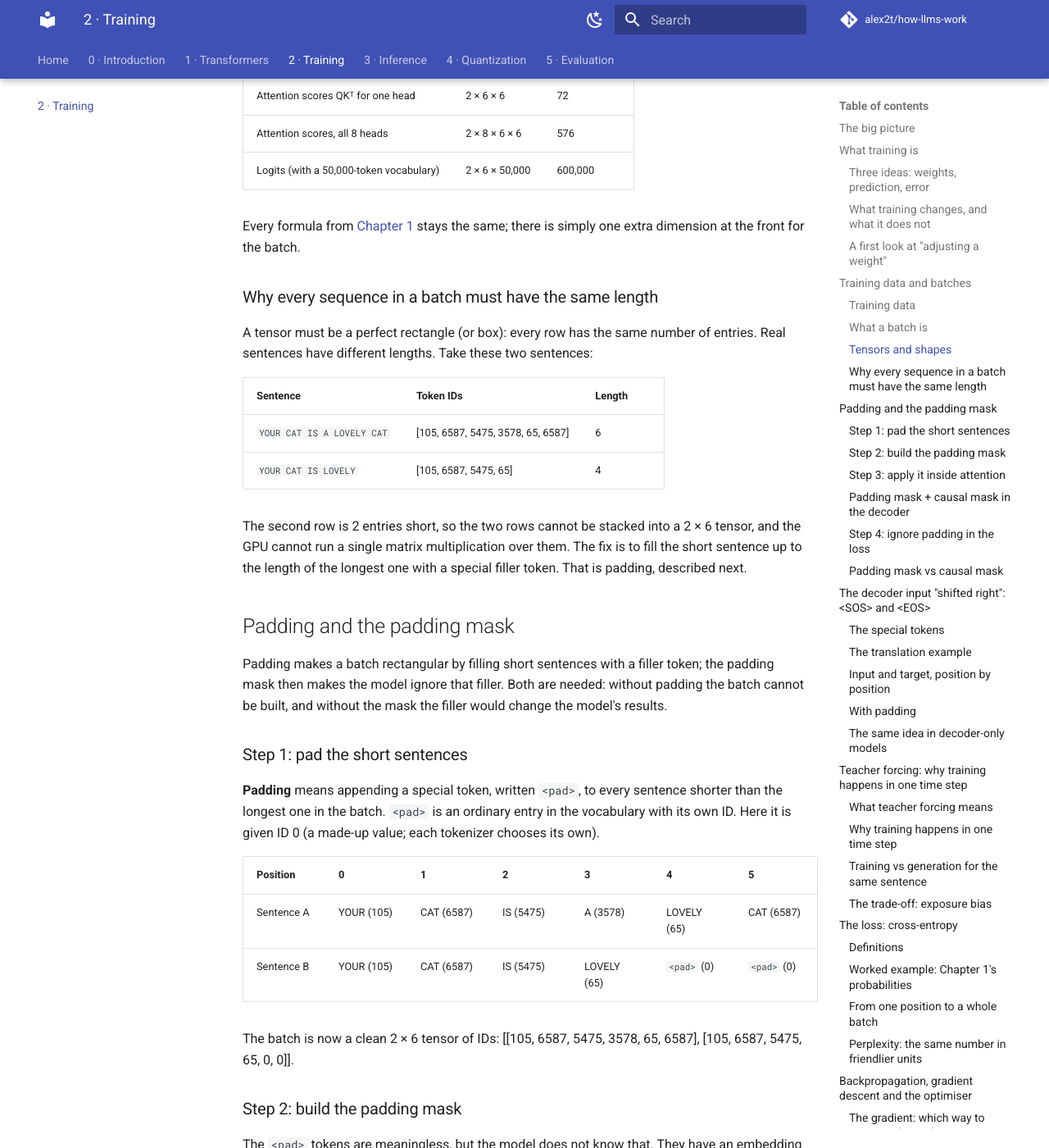
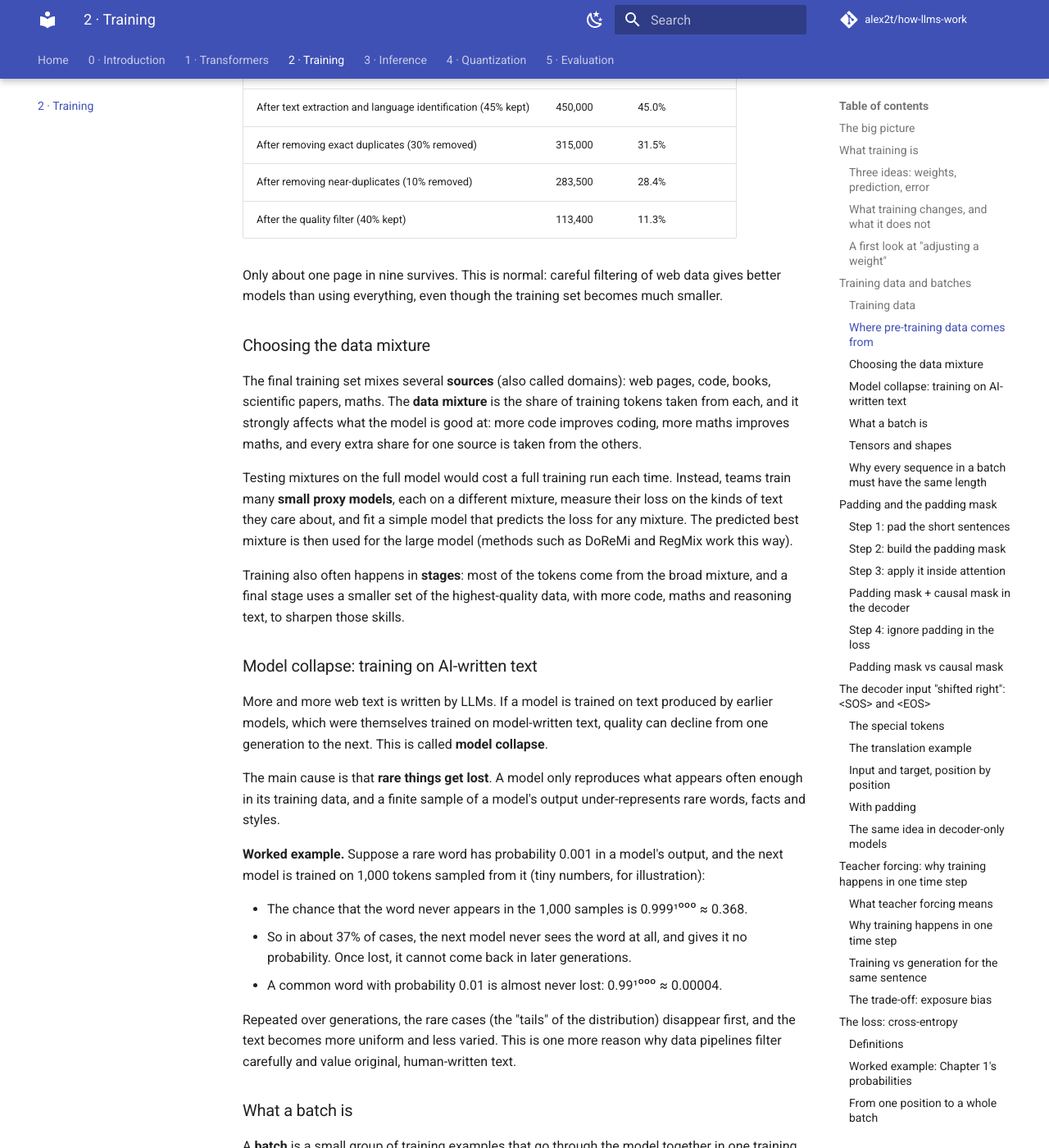
Before and after one commit to alex2t/how-llms-work, an MkDocs documentation site: the page built from docs/02-training.md, in a window 1280 px wide and 1400 px high, scrolled down 3371 px. Shown: the whole window at 82% size. Built offline with MkDocs 1.6.1 and Material for MkDocs 9.7.7, drawn with Linux system fonts in a browser that asks for light colours; comment, search, counter and statistics services are not loaded; some of the changed text lies outside the part shown.

Commit message:
ch2: pre-training data — pipeline, data mixture, model collapse (L3-1, L3-2)
Co-Authored-By: Claude Opus 5.5 <noreply@anthropic.com>

````diff
--- a/docs/02-training.md
+++ b/docs/02-training.md
@@ -54,6 +54,56 @@ The model does not learn from one sentence at a time; it learns from groups of s
 ### Training data
 
 The **training data (corpus)** is the collection of text the model learns from: books, web pages, code, or, for a translation model, pairs of sentences in two languages. The original paper used about 4.5 million English–German sentence pairs. Before training, all of it is converted to token IDs with the frozen tokenizer.
+
+### Where pre-training data comes from
+
+A modern model's pre-training data is not a tidy library: it is assembled from raw sources and then aggressively cleaned, because the model learns whatever patterns the data contains, including spam, duplicates and errors. Llama 3, for example, was pre-trained on more than 15 trillion tokens.
+
+```mermaid
+flowchart LR
+  A["Raw sources: web crawls, code, books, PDFs"] --> B[Extract plain text] --> C[Keep wanted languages] --> D[Remove duplicates] --> E[Quality filter] --> F[Tokenize and mix]
+```
+
+1. **Collect.** Most text comes from **web crawls**. Common Crawl, a non-profit, publishes snapshots of billions of web pages; the FineWeb dataset was built from 96 of them. Code comes from public repositories; academic text is extracted from PDFs.
+2. **Extract.** Strip the HTML, menus and adverts, keeping the main text of each page.
+3. **Identify the language.** A small classifier labels each document's language, and only the wanted languages are kept.
+4. **Deduplicate.** The web repeats itself: copied articles, boilerplate, mirrored sites. **Deduplication** removes exact copies and near-copies, so the model does not over-learn repeated text or memorise it word for word.
+5. **Filter for quality.** Simple rules (too short, too many symbols, mostly lists of links) remove obvious junk. Many pipelines then use a **quality classifier**, a small model trained to score how useful a page is, for example how educational it reads, and keep only the best-scoring pages.
+6. **Tokenize and mix** the sources into the final training set, as described next.
+
+**Worked example** with made-up but typical proportions:
+
+| Stage | Pages left | Share of the crawl |
+| --- | --- | --- |
+| Crawled pages | 1,000,000 | 100% |
+| After text extraction and language identification (45% kept) | 450,000 | 45.0% |
+| After removing exact duplicates (30% removed) | 315,000 | 31.5% |
+| After removing near-duplicates (10% removed) | 283,500 | 28.4% |
+| After the quality filter (40% kept) | 113,400 | 11.3% |
+
+Only about one page in nine survives. This is normal: careful filtering of web data gives better models than using everything, even though the training set becomes much smaller.
+
+### Choosing the data mixture
+
+The final training set mixes several **sources** (also called domains): web pages, code, books, scientific papers, maths. The **data mixture** is the share of training tokens taken from each, and it strongly affects what the model is good at: more code improves coding, more maths improves maths, and every extra share for one source is taken from the others.
+
+Testing mixtures on the full model would cost a full training run each time. Instead, teams train many **small proxy models**, each on a different mixture, measure their loss on the kinds of text they care about, and fit a simple model that predicts the loss for any mixture. The predicted best mixture is then used for the large model (methods such as DoReMi and RegMix work this way).
+
+Training also often happens in **stages**: most of the tokens come from the broad mixture, and a final stage uses a smaller set of the highest-quality data, with more code, maths and reasoning text, to sharpen those skills.
+
+### Model collapse: training on AI-written text
+
+More and more web text is written by LLMs. If a model is trained on text produced by earlier models, which were themselves trained on model-written text, quality can decline from one generation to the next. This is called **model collapse**.
+
+The main cause is that **rare things get lost**. A model only reproduces what appears often enough in its training data, and a finite sample of a model's output under-represents rare words, facts and styles.
+
+**Worked example.** Suppose a rare word has probability 0.001 in a model's output, and the next model is trained on 1,000 tokens sampled from it (tiny numbers, for illustration):
+
+- The chance that the word never appears in the 1,000 samples is 0.999¹⁰⁰⁰ ≈ 0.368.
+- So in about 37% of cases, the next model never sees the word at all, and gives it no probability. Once lost, it cannot come back in later generations.
+- A common word with probability 0.01 is almost never lost: 0.99¹⁰⁰⁰ ≈ 0.00004.
+
+Repeated over generations, the rare cases (the "tails" of the distribution) disappear first, and the text becomes more uniform and less varied. This is one more reason why data pipelines filter carefully and value original, human-written text.
 
 ### What a batch is
 
@@ -571,3 +621,8 @@ After the last stage, all weights are frozen again and the model is ready for in
 - [Direct Preference Optimization (Rafailov et al., 2023)](https://arxiv.org/abs/2305.18290)
 - [Constitutional AI: Harmlessness from AI Feedback (Bai et al., 2022)](https://arxiv.org/abs/2212.08073)
 - [LoRA: Low-Rank Adaptation of Large Language Models (Hu et al., 2021)](https://arxiv.org/abs/2106.09685)
+- [The FineWeb Datasets: Decanting the Web for the Finest Text Data at Scale (Penedo et al., 2024)](https://arxiv.org/abs/2406.17557): building a pre-training corpus from Common Crawl
+- [The Llama 3 Herd of Models (Llama Team, Meta, 2024)](https://arxiv.org/abs/2407.21783): 15 trillion pre-training tokens, final high-quality training stage
+- [DoReMi: Optimizing Data Mixtures Speeds Up Language Model Pretraining (Xie et al., 2023)](https://arxiv.org/abs/2305.10429) and [RegMix: Data Mixture as Regression for Language Model Pre-training (Liu et al., 2024)](https://arxiv.org/abs/2407.01492): choosing the data mixture with small proxy models
+- [The Curse of Recursion: Training on Generated Data Makes Models Forget (Shumailov et al., 2023)](https://arxiv.org/abs/2305.17493): model collapse
+- [CME295: Transformers & Large Language Models, Lecture 3 (Stanford University, Afshine and Shervine Amidi)](https://cme295.stanford.edu/syllabus/): pre-training data, fine-tuning and preference training topics
````
Also changed, not shown: CLAUDE.md (+1 -0 lines), README.md (+1 -0 lines), fix.md (+4 -4 lines), plan.md (+2 -2 lines).
